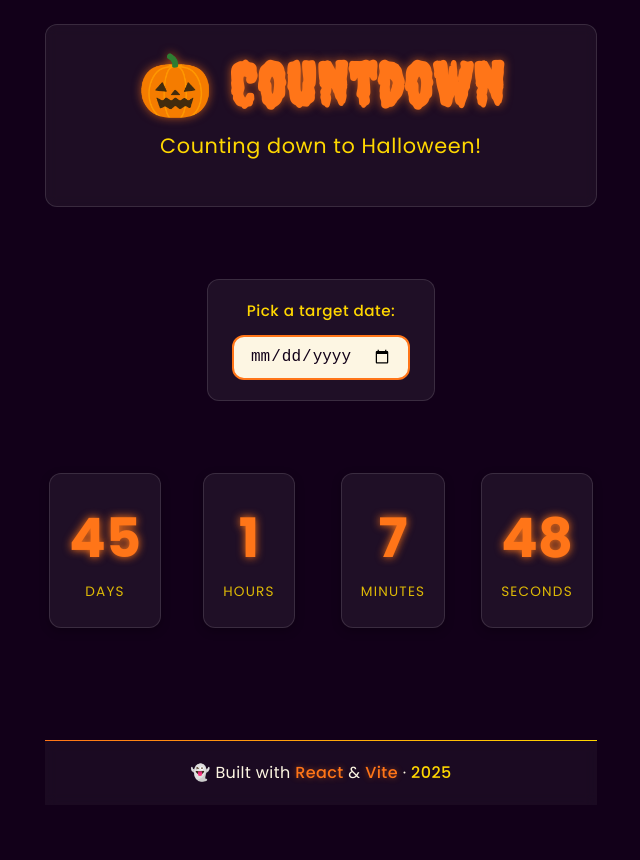
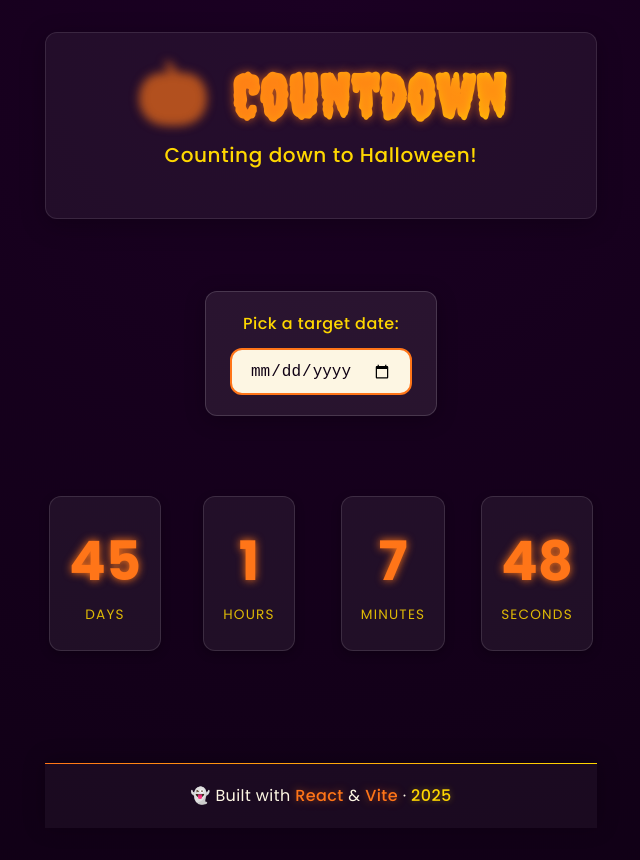
Before and after one commit to mcckyle/the-countdown, a React (Vite) app: page / in a window 1280 px wide. Shown: the whole page, without its empty margins (319-959 px from the left). Before the commit the page ends 829 px from the top, so only its background shows below. Built offline with nearby package versions, Linux system fonts and the light colour scheme.

Commit message:
index.html: Add a noscript error message.

```diff
--- a/index.html
+++ b/index.html
@@ -18,6 +18,7 @@
     />
   </head>
   <body>
+    <noscript>Please enable JavaScript in order to run this app!</noscript>
     <div id="root"></div>
     <script type="module" src="/src/main.jsx"></script>
   </body>
--- a/src/App.css
+++ b/src/App.css
@@ -9,21 +9,21 @@
 
     max-width: 960px;
     margin: 0 auto;
-    padding: 1.5rem 1rem;
+    padding: 2rem 1.5rem;
+    gap: 2rem;
+
+    animation: fadeIn 1s ease both;
 }
 
-/* Main Content Styles. */
-main
+/* Main Area Styles. */
+.main-content
 {
     flex: 1;
     display: flex;
     flex-direction: column;
-    justify-content: center;
     align-items: center;
-    gap: 2.5rem;
-    padding: 2rem 0;
-
-    animation: fadeIn 1s ease both;
+    gap: 3rem;
+    width: 100%;
 }
 
 /* Date Picker Styles. */
@@ -34,18 +34,26 @@ main
     align-items: center;
     gap: 0.75rem;
 
-    background: rgba(255, 255, 255, 0.06);
+    background: rgba(255, 255, 255, 0.08);
     padding: 1.25rem 1.5rem;
     border-radius: var(--radius);
-    border: 1px solid rgba(255, 255, 255, 0.12);
-    backdrop-filter: blur(8px);
+    border: 1px solid rgba(255, 255, 255, 0.15);
+    backdrop-filter: blur(10px);
+    box-shadow: 0 4px 20px rgba(0, 0, 0, 0.25);
 
+    transition: box-shadow var(--transition), transform var(--transition);
     animation: fadeInUp 1s ease both 0.15s;
+}
+
+.date-picker:hover
+{
+    box-shadow: 0 8px 24px rgba(255, 117, 24, 0.3);
+    transform: translateY(-3px);
 }
 
 .date-label
 {
-    font-size: 0.95rem;
+    font-size: 1rem;
     font-weight: 500;
     color: var(--color-highlight);
     letter-spacing: 0.5px;
@@ -54,7 +62,7 @@ main
 /* Custom Date Input Styles. */
 .date-input
 {
-    padding: 0.65rem 1rem;
+    padding: 0.7rem 1.1rem;
     border: 2px solid var(--color-accent);
     border-radius: var(--radius);
     font-size: 1rem;
@@ -81,3 +89,22 @@ main
     border-color: var(--color-secondary);
     box-shadow: 0 0 6px var(--color-secondary);
 }
+
+@media (max-width: 480px)
+{
+    .date-picker
+    {
+        width: 90%;
+        padding: 1rem;
+    }
+
+    .date-label
+    {
+        font-size: 0.9rem;
+    }
+
+    .date-input
+    {
+        font-size: 0.95rem;
+    }
+}
--- a/src/App.jsx
+++ b/src/App.jsx
@@ -1,6 +1,6 @@
 //Filename: App.jsx
 //Author: Kyle McColgan
-//Date: 25 September 2025
+//Date: 4 October 2025
 //Description: This file contains the entry component for the Countdown React project.
 
 import { useState } from "react";
@@ -8,7 +8,7 @@ import Countdown from "./components/Countdown/Countdown.jsx";
 import Header from "./components/Header/Header.jsx";
 import Footer from "./components/Footer/Footer.jsx";
 
-import './App.css';
+import "./App.css";
 
 function App()
 {
@@ -29,7 +29,7 @@ function App()
       <div className="app">
        <Header />
 
-       <main>
+       <main className="main-content">
          <section className="date-picker" aria-labelledby="date-picker-label">
            <label
              id="date-picker-label"
--- a/src/components/Footer/Footer.css
+++ b/src/components/Footer/Footer.css
@@ -16,9 +16,17 @@
     border-image-slice: 1;
 
     background: rgba(255, 255, 255, 0.04);
-    backdrop-filter: blur(6px);
+    backdrop-filter: blur(8px);
+    box-shadow: 0 -2px 20px rgba(0, 0, 0, 0.25);
 
     animation: fadeIn 0.9s ease both;
+    transition: box-shadow var(--transition), transform var(--transition);
+}
+
+.footer:hover
+{
+    box-shadow: 0 -4px 24px rgba(255, 117, 24, 0.25);
+    transform: translateY(-1px);
 }
 
 /* Footer Text Styles. */
@@ -28,22 +36,31 @@
     font-size: clamp(0.85rem, 0.9vw + 0.35rem, 1rem);
     font-weight: 400;
     color: var(--color-text);
-    opacity: 0.8;
+    opacity: 0.85;
     letter-spacing: 0.4px;
 
     animation: fadeInUp 1s ease both 0.2s;
 }
 
-/* Footer Highlights Styles. */
+/* Footer Highlighted Words Styles. */
 .footer-text .highlight
 {
     color: var(--color-accent);
     font-weight: 500;
-    text-shadow: 0 0 6px rgba(255, 117, 24, 0.45);
+    text-shadow: 0 0 8px rgba(255, 117, 24, 0.5);
+
+    transition: color var(--transition), text-shadow var(--transition);
+}
+
+.footer-text .highlight:hover
+{
+    color: var(--color-highlight);
+    text-shadow: 0 0 12px rgba(255, 215, 0, 0.6);
 }
 
 .footer-text .year
 {
     color: var(--color-highlight);
     font-weight: 500;
+    text-shadow: 0 0 6px rgba(255, 215, 0, 0.4);
 }
--- a/src/components/Header/Header.css
+++ b/src/components/Header/Header.css
@@ -5,14 +5,22 @@
 {
     text-align: center;
     margin-bottom: 2.5rem;
-    padding: 1.5rem 1rem;
+    padding: 1.75rem 1.25rem;
 
     background: rgba(255, 255, 255, 0.05);
     border-radius: var(--radius);
-    border: 1px solid rgba(255, 255, 255, 0.12);
-    backdrop-filter: blur(6px);
+    border: 1px solid rgba(255, 255, 255, 0.1);
+    backdrop-filter: blur(10px);
+    box-shadow: 0 6px 24px rgba(0, 0, 0, 0.25);
 
     animation: fadeIn 0.8s ease both;
+    transition: transform var(--transition), box-shadow var(--transition);
+}
+
+.header:hover
+{
+    transform: translateY(-2px);
+    box-shadow: 0 8px 28px rgba(255, 117, 0, 0.25);
 }
 
 /* Header Title Styles. */
@@ -21,19 +29,40 @@
     font-family: "Creepster", cursive;
     font-size: clamp(2.6rem, 6vw, 3.8rem);
     color: var(--color-accent);
-    margin-bottom: 0.5rem;
+    margin-bottom: 0.4rem;
     letter-spacing: 1px;
+    position: relative;
 
     text-shadow: 0 0 10px rgba(255, 117, 24, 0.65);
+    background: linear-gradient(90deg, var(--color-accent), var(--color-highlight));
+    -webkit-background-clip: text;
+    -webkit-text-fill-color: transparent;
+}
+
+/* Subtle Bounce Effect For The Emoji Styles. */
+.emoji
+{
+    display: inline-block;
+    margin-right: 0.3rem;
+
+    animation: float 2.4s ease-in-out infinite;
 }
 
 /* Header Subtitle Styles. */
 .header-subtitle
 {
-    font-size: clamp(1rem, 2vw, 1.3rem);
+    font-size: clamp(1rem, 2vw, 1.25rem);
     color: var(--color-highlight);
     opacity: 0.9;
     letter-spacing: 0.6px;
+    font-weight: 500;
 
     animation: fadeInUp 0.9s ease both 0.15s;
 }
+
+/* Floating Emoji Animation Styles. */
+@keyframes float
+{
+    0%, 100% { transform: translateY(0); }
+    50% { transform: translateY(-6px); }
+}
--- a/src/components/Header/Header.jsx
+++ b/src/components/Header/Header.jsx
@@ -1,6 +1,6 @@
 //Filename: Header.jsx
 //Author: Kyle McColgan
-//Date: 3 October 2025
+//Date: 4 October 2025
 //Description: This file contains the Header component for the Countdown React project.
 
 import "./Header.css";
@@ -9,7 +9,9 @@ function Header()
 {
   return (
     <header className="header">
-      <h1 className="header-title">🎃 Countdown</h1>
+      <h1 className="header-title">
+        <span className="emoji">🎃</span> Countdown
+      </h1>
       <p className="header-subtitle">Counting down to Halloween!</p>
     </header>
   );
--- a/src/index.css
+++ b/src/index.css
@@ -1,12 +1,12 @@
 /* Filename: index.css */
 
-/* Root Variables. */
+/* Theme Variables. */
 :root
 {
-    --color-bg: #120019; /* Color: Midnight Background. */
+    --color-bg: #0f0014; /* Color: Midnight Background. */
     --color-text: #fdf6e3; /* Color: Warm Light Text. */
     --color-accent: #ff7518; /* Color: Pumpkin Orange. */
-    --color-secondary: #6a0dad; /* Color: Witch Purple. */
+    --color-secondary: #7b2cbf; /* Color: Witch Purple. */
     --color-highlight: #ffd700; /* Color: Sunset Gold. */
 
     --radius: 0.75rem;
@@ -15,13 +15,9 @@
     font-family: "Poppins", system-ui, sans-serif;
     line-height: 1.5;
     font-weight: 400;
-
-    text-rendering: optimizeLegibility;
-    -webkit-font-smoothing: antialiased;
-    -moz-osx-font-smoothing: grayscale;
 }
 
-/* Global Reset / Layout Styles. */
+/* Reset Styles. */
 *
 {
     box-sizing: border-box;
@@ -33,7 +29,7 @@
 body
 {
     min-height: 100vh;
-    background: var(--color-bg);
+    background: radial-gradient(circle at top, #1b0023 0%, #0f0014 100%);
     color: var(--color-text);
 
     display: flex;
```
